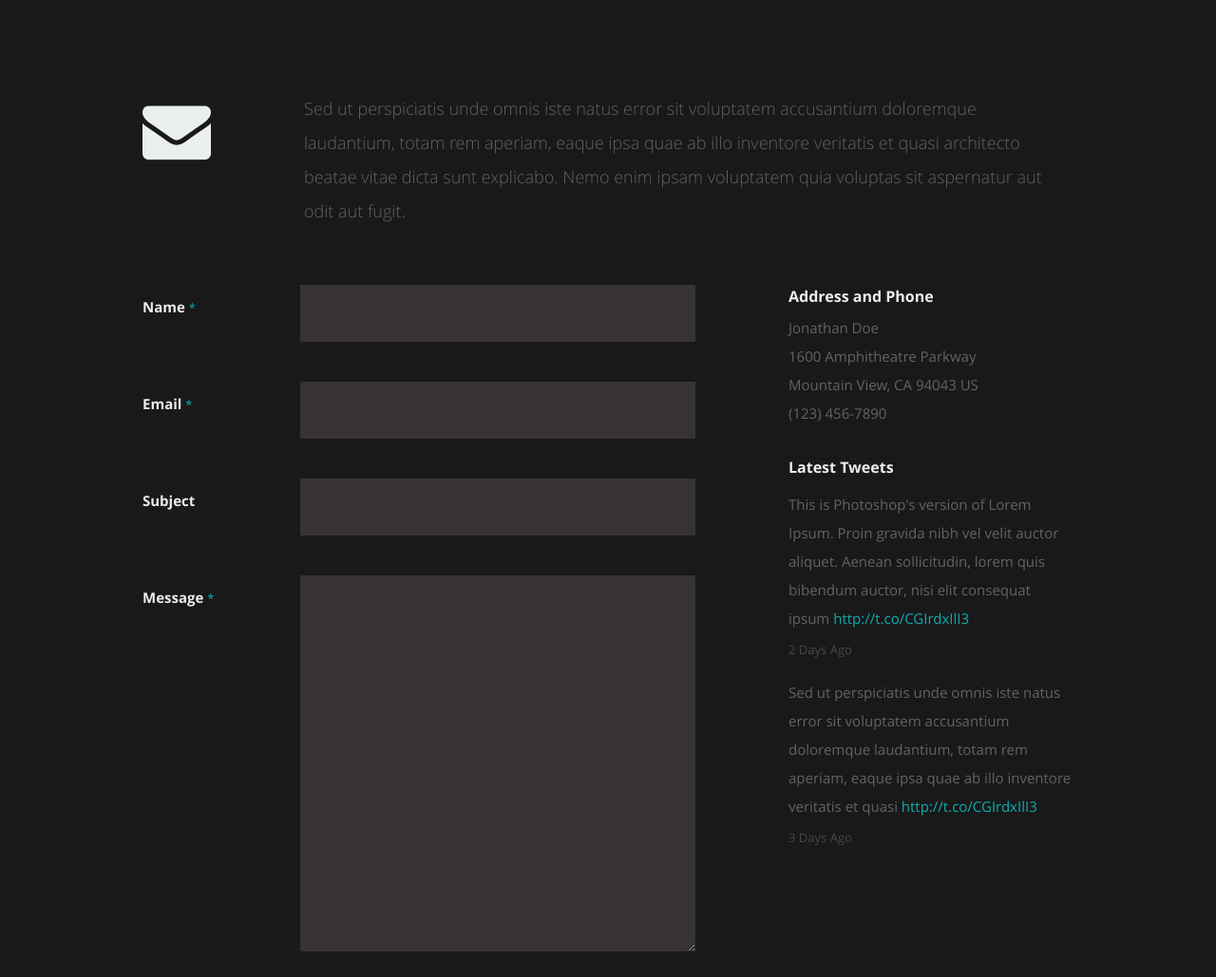
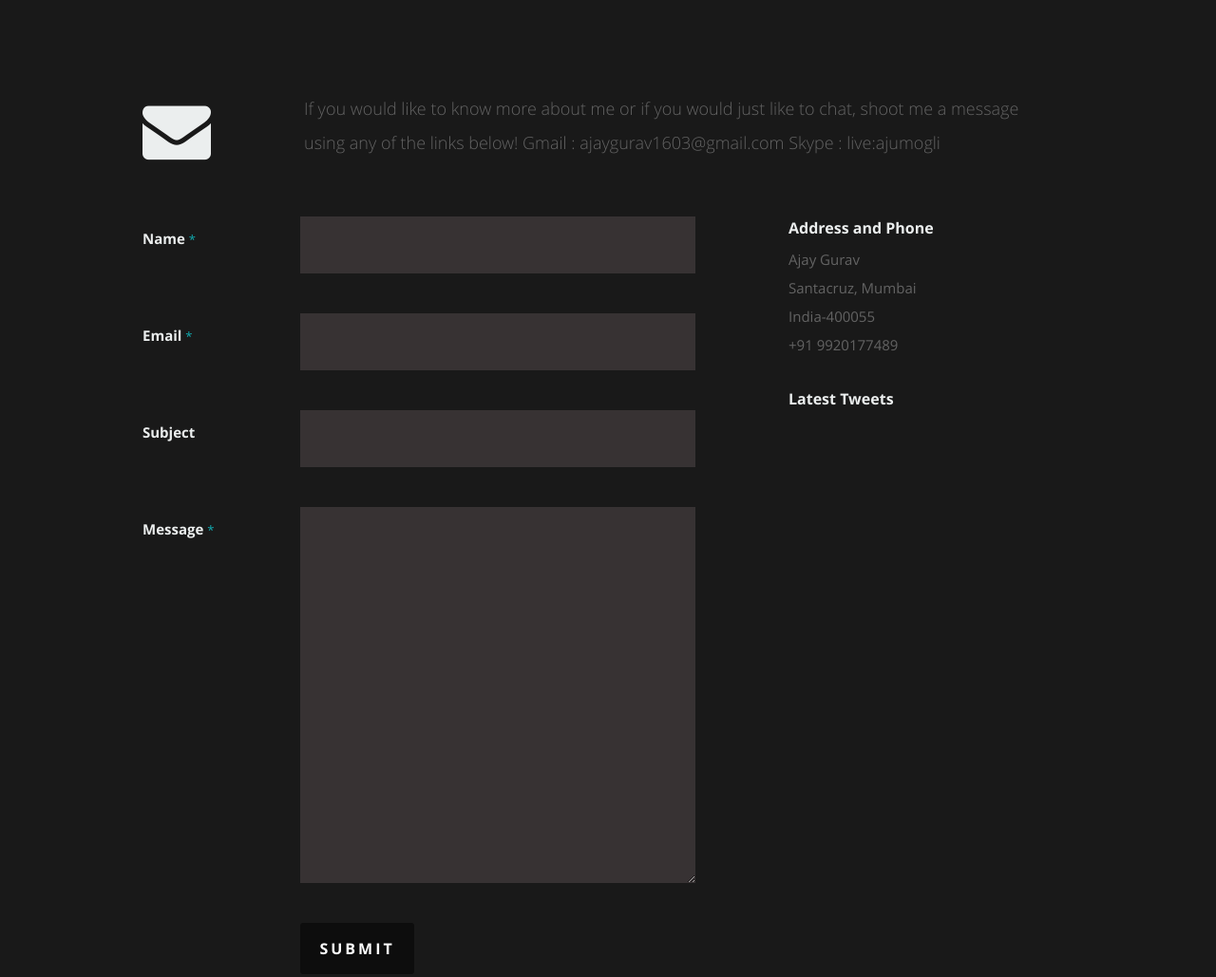
Before and after one commit to ajaygurav16/ajaygurav16.github.io, a plain HTML site: page index.html in a window 1280 px wide. Shown: the part 5120-6149 px from the top of the page at 95% size. Drawn offline with nearby package versions, Linux system fonts and the light colour scheme.

Commit message:
Update index.html

```diff
--- a/index.html
+++ b/index.html
@@ -7,7 +7,7 @@
    <!--- Basic Page Needs
    ================================================== -->
    <meta charset="utf-8">
-	<title>Ceevee - Free Responsive HTML5/CSS3 Template</title>
+	<title>Ajay Gurav Data Scientist Portfolio</title>
 	<meta name="description" content="">
 	<meta name="author" content="">
 
@@ -127,7 +127,7 @@
 
                <div class="columns download">
                   <p>
-                     <a href="#" class="button"><i class="fa fa-download"></i>Download Resume</a>
+                     <a href="https://drive.google.com/file/d/1VQ2NLOnABRV8ZiJ8NKnX92SkKglwG-Ey/view?usp=sharing" class="button"><i class="fa fa-download"></i>Download Resume</a>
                   </p>
                </div>
 
@@ -711,9 +711,11 @@
 
             <div class="ten columns">
 
-                  <p class="lead">Sed ut perspiciatis unde omnis iste natus error sit voluptatem accusantium doloremque laudantium, totam rem aperiam,
-                  eaque ipsa quae ab illo inventore veritatis et quasi architecto beatae vitae dicta sunt explicabo. Nemo enim ipsam
-                  voluptatem quia voluptas sit aspernatur aut odit aut fugit.
+                  <p class="lead">If you would like to know more about me or if you would just like to chat,
+                    shoot me a message using any of the links below!
+                    Gmail : ajaygurav1603@gmail.com
+                    Skype : live:ajumogli
+
                   </p>
 
             </div>
@@ -774,10 +776,10 @@
 
 					   <h4>Address and Phone</h4>
 					   <p class="address">
-						   Jonathan Doe<br>
-						   1600 Amphitheatre Parkway <br>
-						   Mountain View, CA 94043 US<br>
-						   <span>(123) 456-7890</span>
+						   Ajay Gurav<br>
+						   Santacruz, Mumbai <br>
+						   India-400055<br>
+						   <span>+91 9920177489</span>
 					   </p>
 
 				   </div>
@@ -785,7 +787,7 @@
                <div class="widget widget_tweets">
 
                   <h4 class="widget-title">Latest Tweets</h4>
-
+<!--
                   <ul id="twitter">
                      <li>
                         <span>
@@ -804,6 +806,7 @@
                         <b><a href="#">3 Days Ago</a></b>
                      </li>
                   </ul>
+-->
 
 		         </div>
 
```
